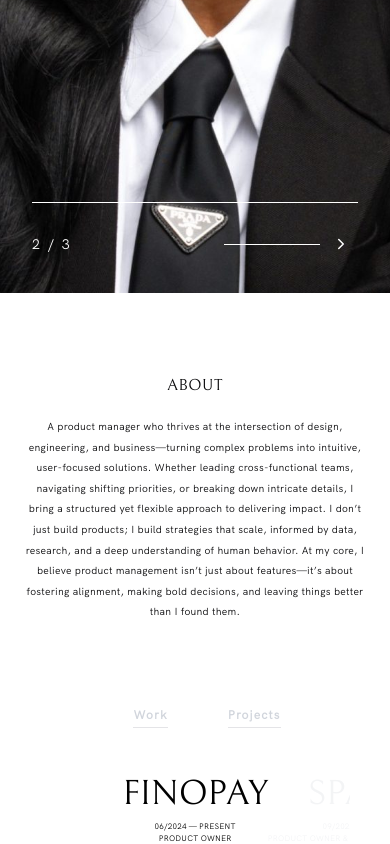
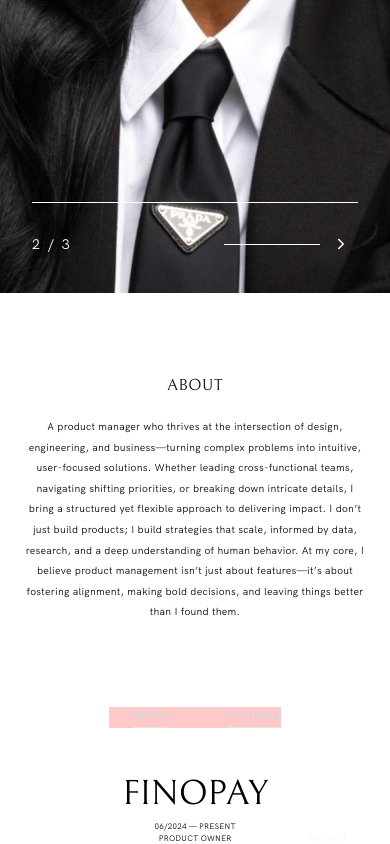
Before and after one commit to edem8/ambrosia, a Next.js app: page / in a window 390 px wide. Shown: the part 551-1395 px from the top of the page. Built offline with nearby package versions, Linux system fonts and the light colour scheme.

Commit message:
chore: mobile spacing fix

```diff
--- a/src/components/layout/Experience.tsx
+++ b/src/components/layout/Experience.tsx
@@ -67,7 +67,7 @@ export function Experience() {
 
   return (
     <div className="w-full px-10 md:px-35 lg:px-12 xl:px-24 lg:py-8  ">
-      <p className="place-self-center flex items-center space-x-15 md:space-x-20 pl-6 tracking-widest text-gray-300 mb-10 md:mb-20 text-xs md:text-base">
+      <p className="place-self-center flex items-center bg-red-200 space-x-15 md:space-x-20 pl-6 tracking-widest text-gray-300 mb-10 md:mb-20 text-xs md:text-base">
         <p className="cursor-pointer pb-1 border-b font-semibold ">Work</p>
         <p className="cursor-pointer pb-1 border-b font-semibold">Projects</p>
       </p>
@@ -82,7 +82,7 @@ export function Experience() {
           }}
         >
           <div
-            className="flex items-center lg:py-8 lg:px-4 lg:space-x-35 w-max"
+            className="flex items-center lg:py-8 lg:px-4  space-x-10 lg:space-x-35 w-max"
             style={{
               paddingLeft: `${leftPadding}px`,
               paddingRight: `${rightPadding}px`,
```
